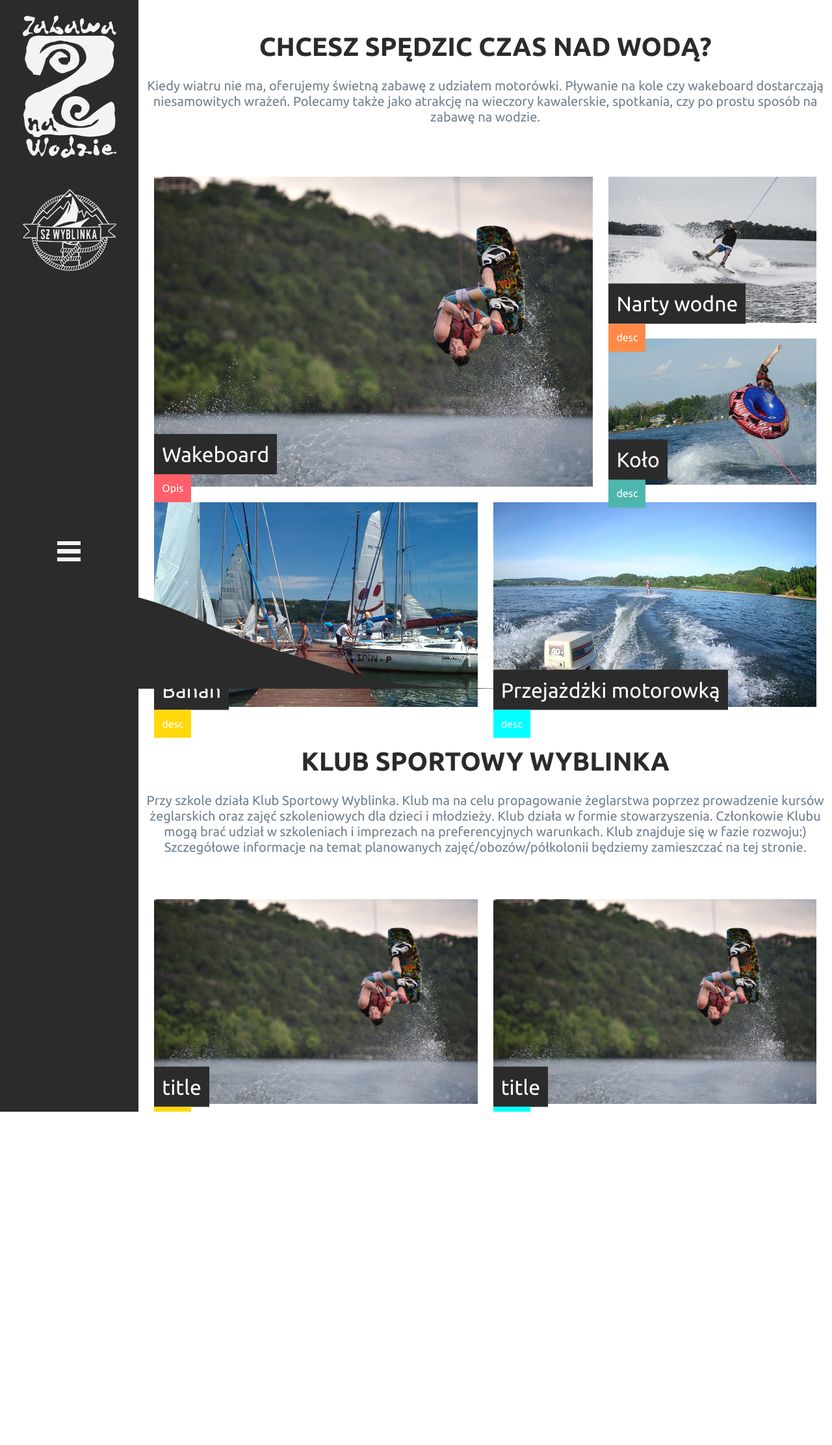
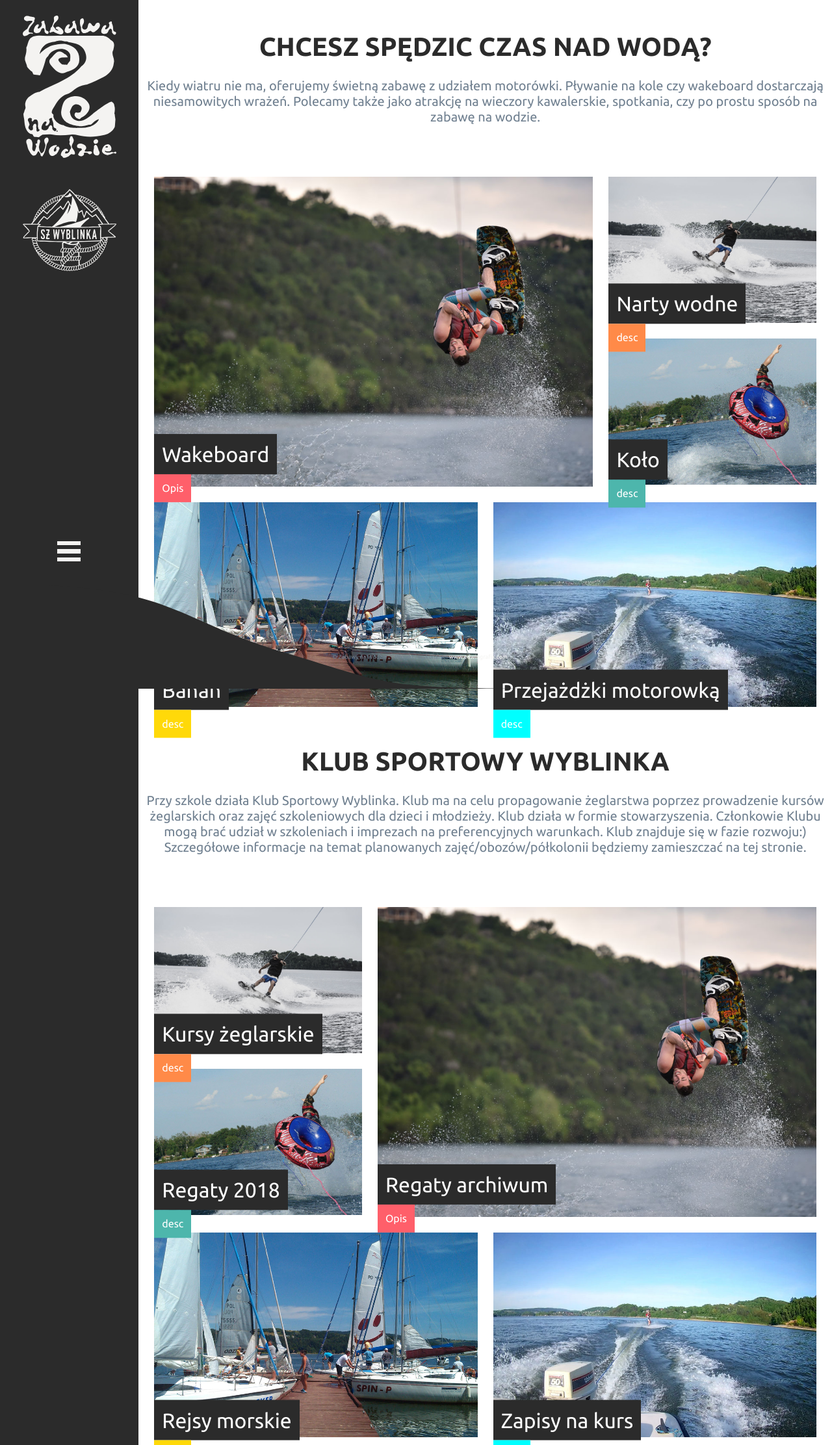
Before and after one commit to edwingrafik/zabawynawodzie, a Jekyll site: the page built from index.md, in a window 1280 px wide. Shown: the whole page at 65% size. Built offline with Jekyll 4.4.1, drawn with Linux system fonts in a browser that asks for light colours; nearby versions of some CDN libraries; before the commit the page ends 1711 px from its top, so only the background shows below that.

Commit message:
Poprawki głównej

```diff
--- a/_includes/hero.html
+++ b/_includes/hero.html
@@ -1,93 +1,5 @@
 {% include svg-filters.html %}
 <div class="hero-content">
-  <div class="row no-gutter">
-    <div class="col-md-12">
-      <div class="blurb mt-5 text-center">
-        <h1 class="mb-3 text-uppercase font-weight-bold">Chcesz spędzic czas nad wodą?</h1>
-        <h5 class="pt-2 pb-2">Kiedy wiatru nie ma, oferujemy świetną zabawę z udziałem motorówki. Pływanie na kole czy wakeboard dostarczają niesamowitych wrażeń. Polecamy także jako atrakcję na wieczory kawalerskie, spotkania, czy po prostu sposób na zabawę na wodzie.</h5>
-      </div>
-    </div>
-  </div>
-  <div class="row no-gutters">
-    <div class="col-md-8">
-      <a href="wakeboard" id="wakeboard" class="hero-item">
-        <div class="hero-title">
-          <h2>Wakeboard</h2>
-          <h6>Opis</h6>
-        </div>
-        <div class="hero-img" style="background-image: url('/img/steven-welch-124749-unsplash.jpg')">
-        </div>
-      </a>
-    </div>
-    <div class="col-md-4">
-      <a href="water-ski" id="water-ski" class="hero-item">
-        <div class="hero-title">
-          <h2>Narty wodne</h2>
-          <h6>desc</h6>
-        </div>
-        <div class="hero-img" style="background-image: url('/img/caleb-vandenheuvel-407861-unsplash.jpg')">
-        </div>
-      </a>
-      <a href="tubbing" id="tubbing" class="hero-item">
-        <div class="hero-title">
-          <h2>Koło</h2>
-          <h6>desc</h6>
-        </div>
-        <div class="hero-img" style="background-image: url('/img/33944106_2116176085327162_1685665829208719360_o.jpg')">
-        </div>
-      </a>
-    </div>
-  </div>
-  <div class="row no-gutters">
-    <div class="col-md-6">
-      <a href="banan" id="banana" class="hero-item">
-        <div class="hero-title">
-          <h2>Banan</h2>
-          <h6>desc</h6>
-        </div>
-        <div class="hero-img" style="background-image: url('/img/IMG_20150801_121529.jpg')">
-        </div>
-      </a>
-    </div>
-    <div class="col-md-6">
-      <a href="#" id="motorboat" class="hero-item">
-        <div class="hero-title">
-          <h2>Przejażdżki motorowką</h2>
-          <h6>desc</h6>
-        </div>
-        <div class="hero-img" style="background-image: url('/img/kolo11.jpg')">
-        </div>
-      </a>
-    </div>
-  </div>
-  <div class="row no-gutter">
-    <div class="col-md-12">
-      <div class="blurb mt-5 text-center">
-        <h1 class="mb-3 text-uppercase font-weight-bold">Klub Sportowy Wyblinka</h1>
-        <h5 class="pt-2 pb-2">Przy szkole działa Klub Sportowy Wyblinka. Klub ma na celu propagowanie żeglarstwa poprzez prowadzenie kursów żeglarskich oraz zajęć szkoleniowych dla dzieci i młodzieży. Klub działa w formie stowarzyszenia. Członkowie Klubu mogą brać udział w szkoleniach i imprezach na preferencyjnych warunkach. Klub znajduje się w fazie rozwoju:) Szczegółowe informacje na temat planowanych zajęć/obozów/półkolonii będziemy zamieszczać na tej stronie.</h5>
-      </div>
-    </div>
-  </div>
-  <div class="row no-gutters">
-    <div class="col-md-6">
-      <a href="banan" id="banana" class="hero-item">
-        <div class="hero-title">
-          <h2>title</h2>
-          <h6>desc</h6>
-        </div>
-        <div class="hero-img" style="background-image: url('/img/steven-welch-124749-unsplash.jpg')">
-        </div>
-      </a>
-    </div>
-    <div class="col-md-6">
-      <a href="motorboat" id="motorboat" class="hero-item">
-        <div class="hero-title">
-          <h2>title</h2>
-          <h6>desc</h6>
-        </div>
-        <div class="hero-img" style="background-image: url('/img/steven-welch-124749-unsplash.jpg')">
-        </div>
-      </a>
-    </div>
-  </div>
+  {% include zabawy.html %}
+  {% include wyblinka.html %}
 </div>
--- /dev/null
+++ b/_includes/wyblinka.html
@@ -0,0 +1,60 @@
+<div class="row no-gutter">
+  <div class="col-md-12">
+    <div class="blurb mt-5 text-center">
+      <h1 class="mb-3 text-uppercase font-weight-bold">Klub Sportowy Wyblinka</h1>
+      <h5 class="pt-2 pb-2">Przy szkole działa Klub Sportowy Wyblinka. Klub ma na celu propagowanie żeglarstwa poprzez prowadzenie kursów żeglarskich oraz zajęć szkoleniowych dla dzieci i młodzieży. Klub działa w formie stowarzyszenia. Członkowie Klubu mogą brać udział w szkoleniach i imprezach na preferencyjnych warunkach. Klub znajduje się w fazie rozwoju:) Szczegółowe informacje na temat planowanych zajęć/obozów/półkolonii będziemy zamieszczać na tej stronie.</h5>
+    </div>
+  </div>
+</div>
+<div class="row no-gutters">
+  <div class="col-md-4">
+    <a href="water-ski" id="sail-courses" class="hero-item">
+      <div class="hero-title">
+        <h2>Kursy żeglarskie</h2>
+        <h6>desc</h6>
+      </div>
+      <div class="hero-img" style="background-image: url('/img/caleb-vandenheuvel-407861-unsplash.jpg')">
+      </div>
+    </a>
+    <a href="tubbing" id="sailing" class="hero-item">
+      <div class="hero-title">
+        <h2>Regaty 2018</h2>
+        <h6>desc</h6>
+      </div>
+      <div class="hero-img" style="background-image: url('/img/33944106_2116176085327162_1685665829208719360_o.jpg')">
+      </div>
+    </a>
+  </div>
+  <div class="col-md-8">
+    <a href="wakeboard" id="sailing-archive" class="hero-item">
+      <div class="hero-title">
+        <h2>Regaty archiwum</h2>
+        <h6>Opis</h6>
+      </div>
+      <div class="hero-img" style="background-image: url('/img/steven-welch-124749-unsplash.jpg')">
+      </div>
+    </a>
+  </div>
+</div>
+<div class="row no-gutters">
+  <div class="col-md-6">
+    <a href="banan" id="banana" class="hero-item">
+      <div class="hero-title">
+        <h2>Rejsy morskie</h2>
+        <h6>desc</h6>
+      </div>
+      <div class="hero-img" style="background-image: url('/img/IMG_20150801_121529.jpg')">
+      </div>
+    </a>
+  </div>
+  <div class="col-md-6">
+    <a href="#" id="motorboat" class="hero-item">
+      <div class="hero-title">
+        <h2>Zapisy na kurs</h2>
+        <h6>desc</h6>
+      </div>
+      <div class="hero-img" style="background-image: url('/img/kolo11.jpg')">
+      </div>
+    </a>
+  </div>
+</div>
--- /dev/null
+++ b/_includes/zabawy.html
@@ -0,0 +1,60 @@
+<div class="row no-gutter">
+  <div class="col-md-12">
+    <div class="blurb mt-5 text-center">
+      <h1 class="mb-3 text-uppercase font-weight-bold">Chcesz spędzic czas nad wodą?</h1>
+      <h5 class="pt-2 pb-2">Kiedy wiatru nie ma, oferujemy świetną zabawę z udziałem motorówki. Pływanie na kole czy wakeboard dostarczają niesamowitych wrażeń. Polecamy także jako atrakcję na wieczory kawalerskie, spotkania, czy po prostu sposób na zabawę na wodzie.</h5>
+    </div>
+  </div>
+</div>
+<div class="row no-gutters">
+  <div class="col-md-8">
+    <a href="wakeboard" id="wakeboard" class="hero-item">
+      <div class="hero-title">
+        <h2>Wakeboard</h2>
+        <h6>Opis</h6>
+      </div>
+      <div class="hero-img" style="background-image: url('/img/steven-welch-124749-unsplash.jpg')">
+      </div>
+    </a>
+  </div>
+  <div class="col-md-4">
+    <a href="water-ski" id="water-ski" class="hero-item">
+      <div class="hero-title">
+        <h2>Narty wodne</h2>
+        <h6>desc</h6>
+      </div>
+      <div class="hero-img" style="background-image: url('/img/caleb-vandenheuvel-407861-unsplash.jpg')">
+      </div>
+    </a>
+    <a href="tubbing" id="tubbing" class="hero-item">
+      <div class="hero-title">
+        <h2>Koło</h2>
+        <h6>desc</h6>
+      </div>
+      <div class="hero-img" style="background-image: url('/img/33944106_2116176085327162_1685665829208719360_o.jpg')">
+      </div>
+    </a>
+  </div>
+</div>
+<div class="row no-gutters">
+  <div class="col-md-6">
+    <a href="banan" id="banana" class="hero-item">
+      <div class="hero-title">
+        <h2>Banan</h2>
+        <h6>desc</h6>
+      </div>
+      <div class="hero-img" style="background-image: url('/img/IMG_20150801_121529.jpg')">
+      </div>
+    </a>
+  </div>
+  <div class="col-md-6">
+    <a href="#" id="motorboat" class="hero-item">
+      <div class="hero-title">
+        <h2>Przejażdżki motorowką</h2>
+        <h6>desc</h6>
+      </div>
+      <div class="hero-img" style="background-image: url('/img/kolo11.jpg')">
+      </div>
+    </a>
+  </div>
+</div>
--- a/_sass/style/_hero.scss
+++ b/_sass/style/_hero.scss
@@ -66,6 +66,25 @@
     }
   }
 }
+#sailing-archive {
+  height: 53vh;
+  .hero-img {
+    margin-top: $base-spacing*2;
+    margin-right: $base-spacing*2;
+    margin-bottom: $base-spacing;
+    margin-left: $base-spacing;
+    &:hover {
+      filter: url('#red-blue');
+    }
+  }
+  .hero-title {
+    transform: translate(0%, 160%);
+    left: $base-spacing;
+    h6 {
+      background-color: $red;
+    }
+  }
+}
 #water-ski {
   height: 25vh;
   .hero-img {
@@ -85,6 +104,25 @@
     }
   }
 }
+#sail-courses {
+  height: 25vh;
+  .hero-img {
+    margin-top: $base-spacing*2;
+    margin-right: $base-spacing;
+    margin-bottom: $base-spacing*2;
+    margin-left: $base-spacing*2;
+    &:hover {
+      filter: url('#yellow-orange');
+    }
+  }
+  .hero-title {
+    transform: translate(0%, 60%);
+    left: $base-spacing*2;
+    h6 {
+      background-color: $orange;
+    }
+  }
+}
 #tubbing {
   height: 25vh;
   .hero-img {
@@ -99,6 +137,25 @@
   .hero-title {
     transform: translate(0%, 40%);
     left: $base-spacing;
+    h6 {
+      background-color: #4db6ac;
+    }
+  }
+}
+#sailing {
+  height: 25vh;
+  .hero-img {
+    margin-top: $base-spacing;
+    margin-right: $base-spacing;
+    margin-bottom: $base-spacing;
+    margin-left: $base-spacing*2;
+    &:hover {
+      filter: url('#green-blue');
+    }
+  }
+  .hero-title {
+    transform: translate(0%, 40%);
+    left: $base-spacing*2;
     h6 {
       background-color: #4db6ac;
     }
```
